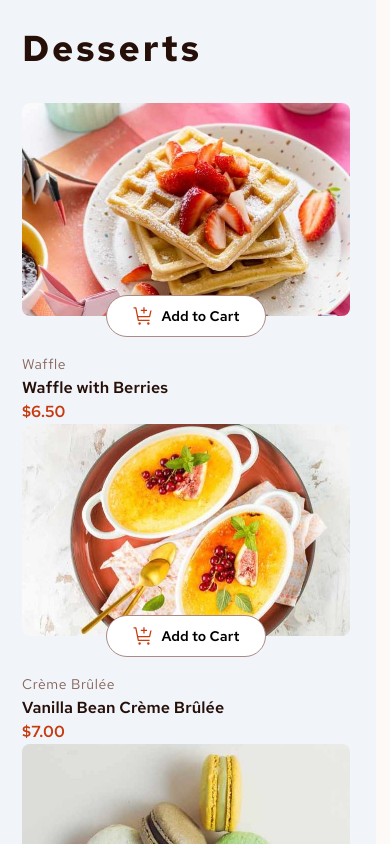
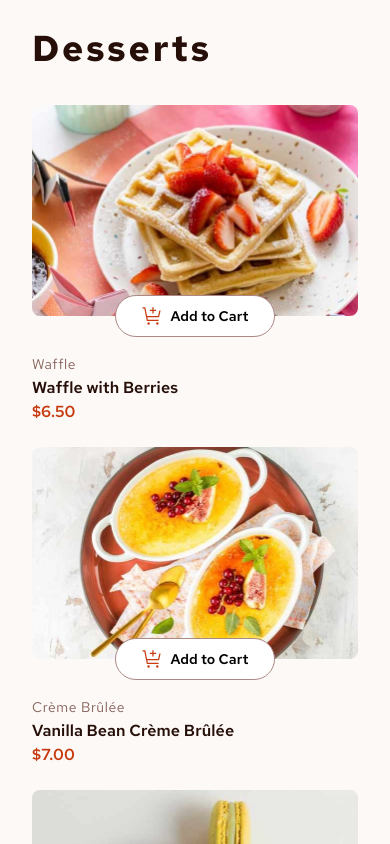
Before and after one commit to tony1c/frontend-mentor-challenges, an Angular app in the folder product-list-with-cart-angular/: page / in a window 390 px wide. Shown: the top 844 px of the page. Built offline with nearby package versions, Linux system fonts and the light colour scheme.

Commit message:
products mobile

```diff
--- a/product-list-with-cart-angular/package.json
+++ b/product-list-with-cart-angular/package.json
@@ -38,6 +38,8 @@
     "karma-jasmine": "~5.1.0",
     "karma-jasmine-html-reporter": "~2.1.0",
     "postcss": "^8.4.47",
+    "prettier": "^3.3.3",
+    "prettier-plugin-tailwindcss": "^0.6.8",
     "tailwindcss": "^3.4.14",
     "typescript": "~5.5.2",
     "typescript-eslint": "8.2.0"
--- a/product-list-with-cart-angular/src/app/app.component.html
+++ b/product-list-with-cart-angular/src/app/app.component.html
@@ -7,16 +7,16 @@
   Panna Cotta 6.50 Add to Cart Your Cart () Your added items
   will appear here -->
 <!-- </p> -->
-<main class="font-red-hat-text bg-c-rose-50 w-full tracking-[0.006em]">
+<main class="container mx-auto w-full tracking-[0.006em]">
   <!-- grid layout -->
   <div
-    class="grid-cols-1 px-[22px] py-[28px] gap-[35px] bg-slate-100 grid max-w-[376px]"
+    class="mx-auto grid max-w-[370px] grid-cols-1 gap-[37px] px-[22px] py-[28px]"
   >
-    <!-- card -->
-    <h1 class="text-c-rose-900 font-700 text-4xl tracking-[0.075em]">
+    <h1
+      class="place-self-start text-4xl font-700 tracking-[0.075em] text-c-rose-900"
+    >
       Desserts
     </h1>
-    <!-- <app-product /> -->
     <app-product-list [products]="products" />
   </div>
 </main>
--- a/product-list-with-cart-angular/src/app/components/product-list/product-list.component.html
+++ b/product-list-with-cart-angular/src/app/components/product-list/product-list.component.html
@@ -1,7 +1,7 @@
-<ul>
-  @for(product of products; track $index) {
-  <li>
-    <app-product [product]="product" />
-  </li>
+<ul class="space-y-[23px]">
+  @for (product of products; track $index) {
+    <li>
+      <app-product [product]="product" />
+    </li>
   }
 </ul>
--- a/product-list-with-cart-angular/src/app/components/product/product.component.html
+++ b/product-list-with-cart-angular/src/app/components/product/product.component.html
@@ -1,24 +1,22 @@
 <div class="space-y-[36px]">
-  <div class="relative w-[328px]">
+  <div class="relative max-w-[328px]">
     <img
       [src]="product.image.mobile"
-      class="size-full object-cover rounded-lg"
+      class="rounded-lg object-cover"
       [alt]="product.name"
     />
     <div
-      class="absolute -bottom-[0px] left-1/2 transform -translate-x-1/2 translate-y-1/2"
+      class="absolute -bottom-[0px] left-1/2 -translate-x-1/2 translate-y-1/2 transform"
     >
       <app-add-to-cart />
     </div>
   </div>
   <!-- description -->
   <div>
-    <small class="tracking-[0.043em] text-sm text-c-rose-500">{{
+    <small class="text-sm tracking-[0.043em] text-c-rose-500">{{
       product.category
     }}</small>
     <h3 class="font-600 text-c-rose-900">{{ product.name }}</h3>
     <span class="font-600 text-c-red">{{ product.price | currency }}</span>
   </div>
 </div>
-
-<!-- src="/assets/images/image-waffle-mobile.jpg" -->
--- a/product-list-with-cart-angular/src/index.html
+++ b/product-list-with-cart-angular/src/index.html
@@ -1,4 +1,4 @@
-<!DOCTYPE html>
+<!doctype html>
 <html lang="en">
   <head>
     <meta charset="utf-8" />
@@ -12,7 +12,7 @@
       href="./assets/images/favicon-32x32.png"
     />
   </head>
-  <body>
+  <body class="bg-c-rose-50 font-red-hat-text">
     <app-root></app-root>
   </body>
 </html>
```
Also changed, not shown: 2 other files (tests, documents, lock files or other folders).
